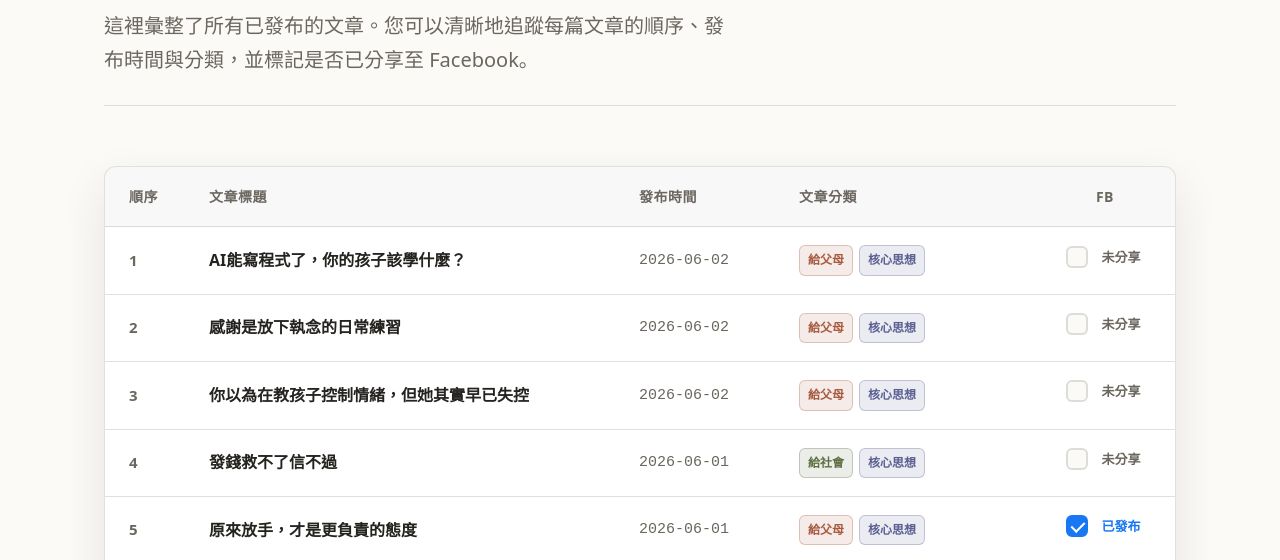
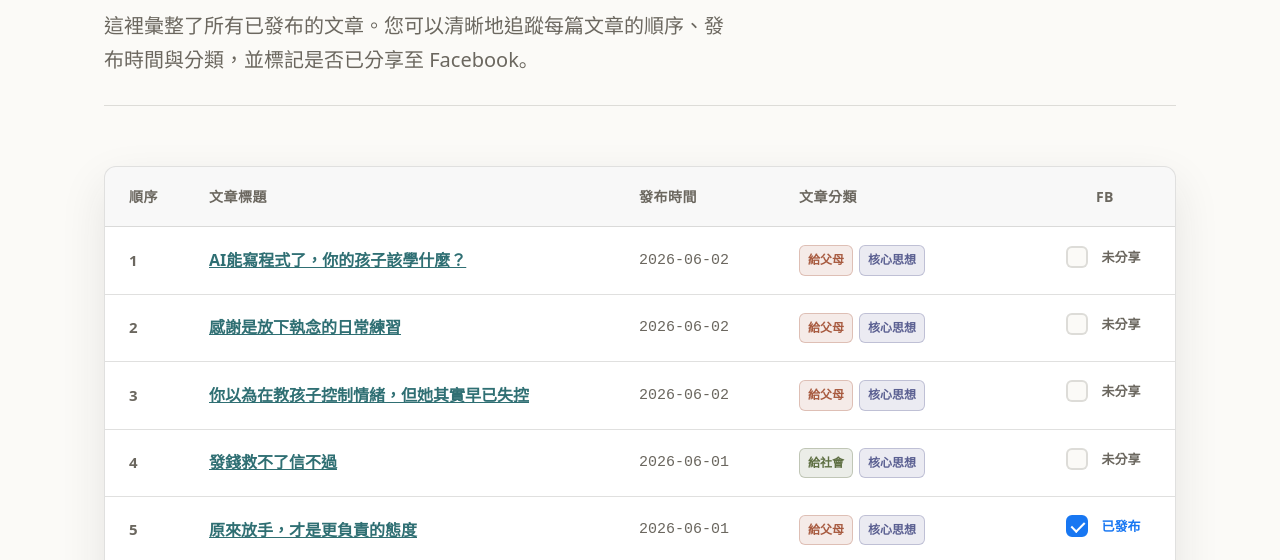
Before and after one commit to kochihuang202/kc-ai-education-blog, an Astro site: page /admin in a window 1280 px wide. Shown: the part 240-800 px from the top of the page. Built offline with nearby package versions, Linux system fonts and the light colour scheme; Astro itself is replaced by a stand-in of ours.

Commit message:
style: make admin panel titles look like clear clickable links

```diff
--- a/src/pages/admin.astro
+++ b/src/pages/admin.astro
@@ -167,14 +167,13 @@ const sortedPosts = [...posts].sort(
 
     .row-title a {
       font-weight: 700;
-      color: var(--ink);
-      text-decoration: none;
-      transition: color 0.2s ease;
+      color: var(--teal);
+      text-decoration: underline;
+      transition: opacity 0.2s ease;
     }
 
     .row-title a:hover {
-      color: var(--teal);
-      text-decoration: underline;
+      opacity: 0.8;
     }
 
     .row-date {
```
Also changed, not shown: 3 other files.
